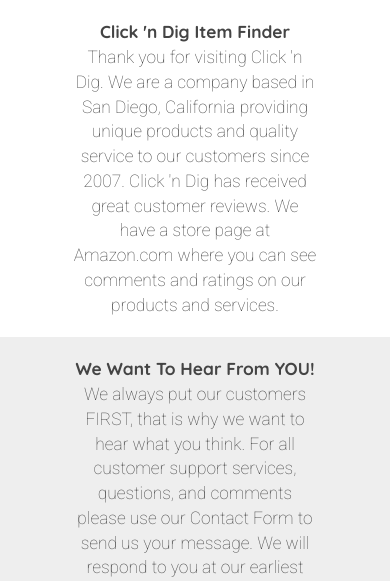
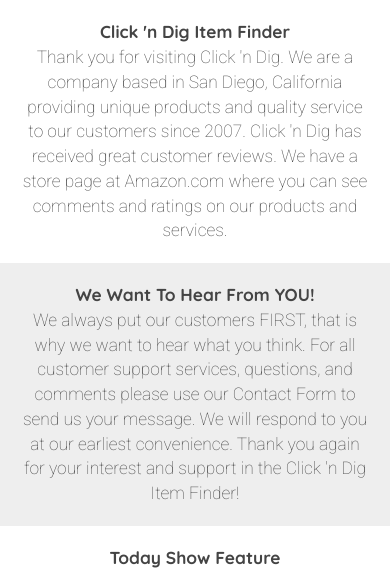
Before and after one commit to cleestofuh/COGS187B, a PHP site: page /about.html in a window 390 px wide. Shown: the part 556-1137 px from the top of the page. Run offline with PHP 8.4, Linux system fonts and the light colour scheme; grey boxes are pictures that could not be loaded.

Commit message:
margins on mobile

```diff
--- a/css/clickndig.css
+++ b/css/clickndig.css
@@ -18,8 +18,10 @@ p {
     margin: 0;
 }
 
-.small-width{
-    width: 70%;
+@media (min-width: 767px){
+    .small-width{
+        width: 70%;
+    }
 }
 
 .img-center{
```
